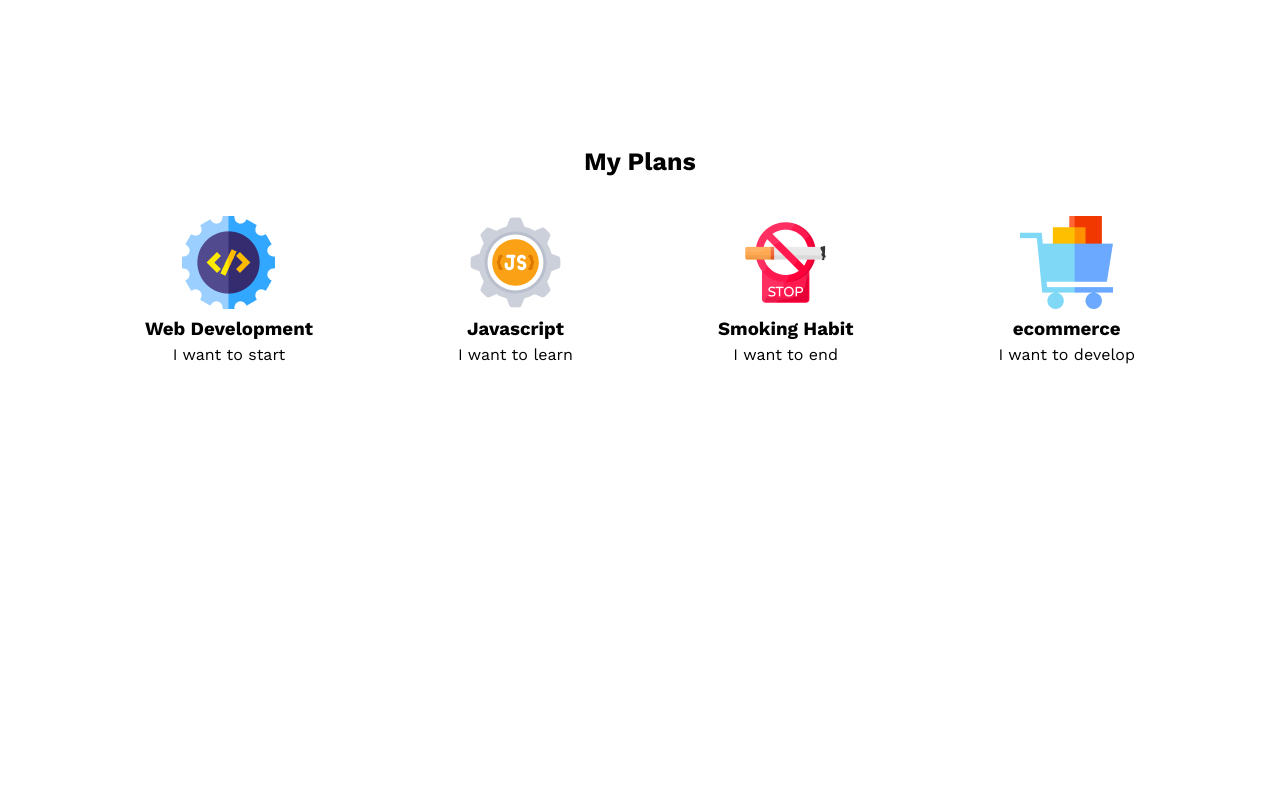
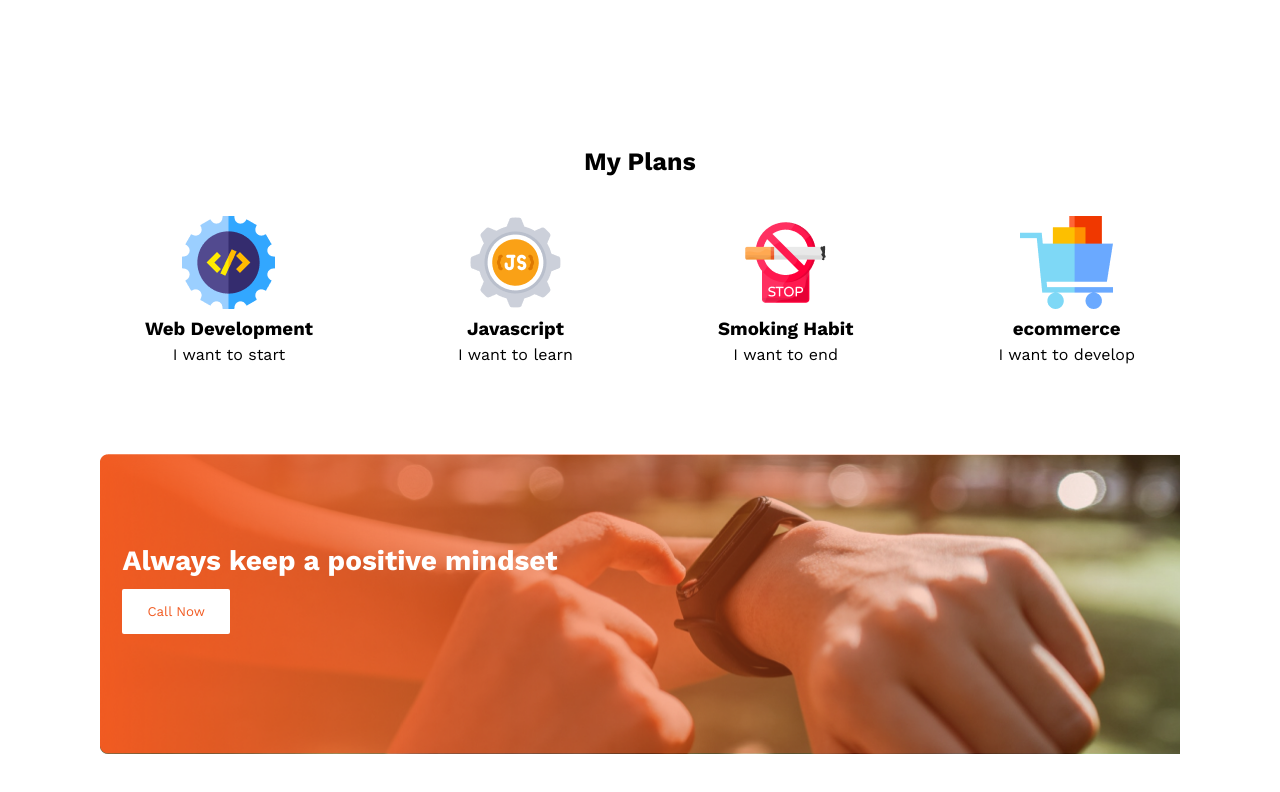
Before and after one commit to Ma-web2/practice-new-year-new-one, a plain HTML site: page index.html in a window 1280 px wide. Shown: the part 1719-2511 px from the top of the page. Before the commit the page ends 2083 px from the top, so only its background shows below. Drawn offline with nearby package versions, Linux system fonts and the light colour scheme.

Commit message:
banner added

```diff
--- a/index.html
+++ b/index.html
@@ -68,6 +68,16 @@
             </div>
         </div>
          </section>
+         <!-- banner section starts here -->
+         <section>
+            <div class="banner-container">
+                <div class="banner">
+                <h3 class="banner-text">Always keep a positive mindset</h3>
+            <button class="call-btn">Call Now</button>
+        </div>
+            </div>
+
+         </section>
     </main>
     <footer>
 
--- a/style/style.css
+++ b/style/style.css
@@ -94,3 +94,32 @@
     margin-top: 5px;
     margin-bottom: 5px;
 }
+/* banner section starts here */
+.banner-container{
+    display: flex;
+    justify-content: space-around;
+    margin: 90px 100px;
+    height: 300px;
+    width: auto;
+    background-image: url(../images/gradient2.png), url(../images/watch.png);
+    background-repeat: no-repeat;
+    background-size: cover;
+
+}
+.banner{
+    padding: 90px 600px 0px 0px;
+}
+.banner-text{
+    display: block;
+    font-size: 28px;
+    font-weight: 700;
+    color: white;
+}
+.call-btn{
+    background-color:white;
+    color: #F15B22;
+    margin-top: 12px;
+    padding: 15px 25px;
+    border: 0;
+    border-radius: 2px;
+}
```
